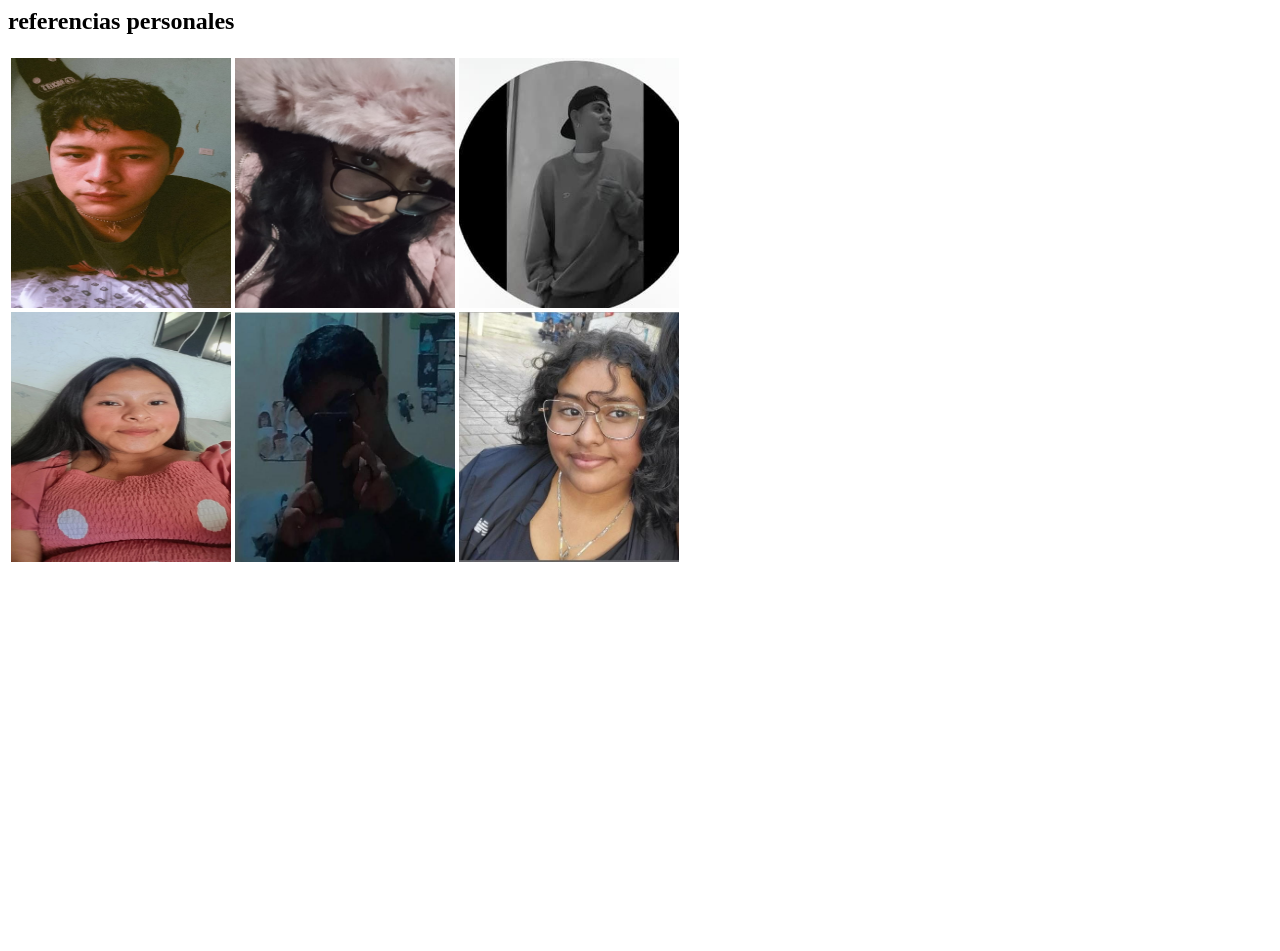
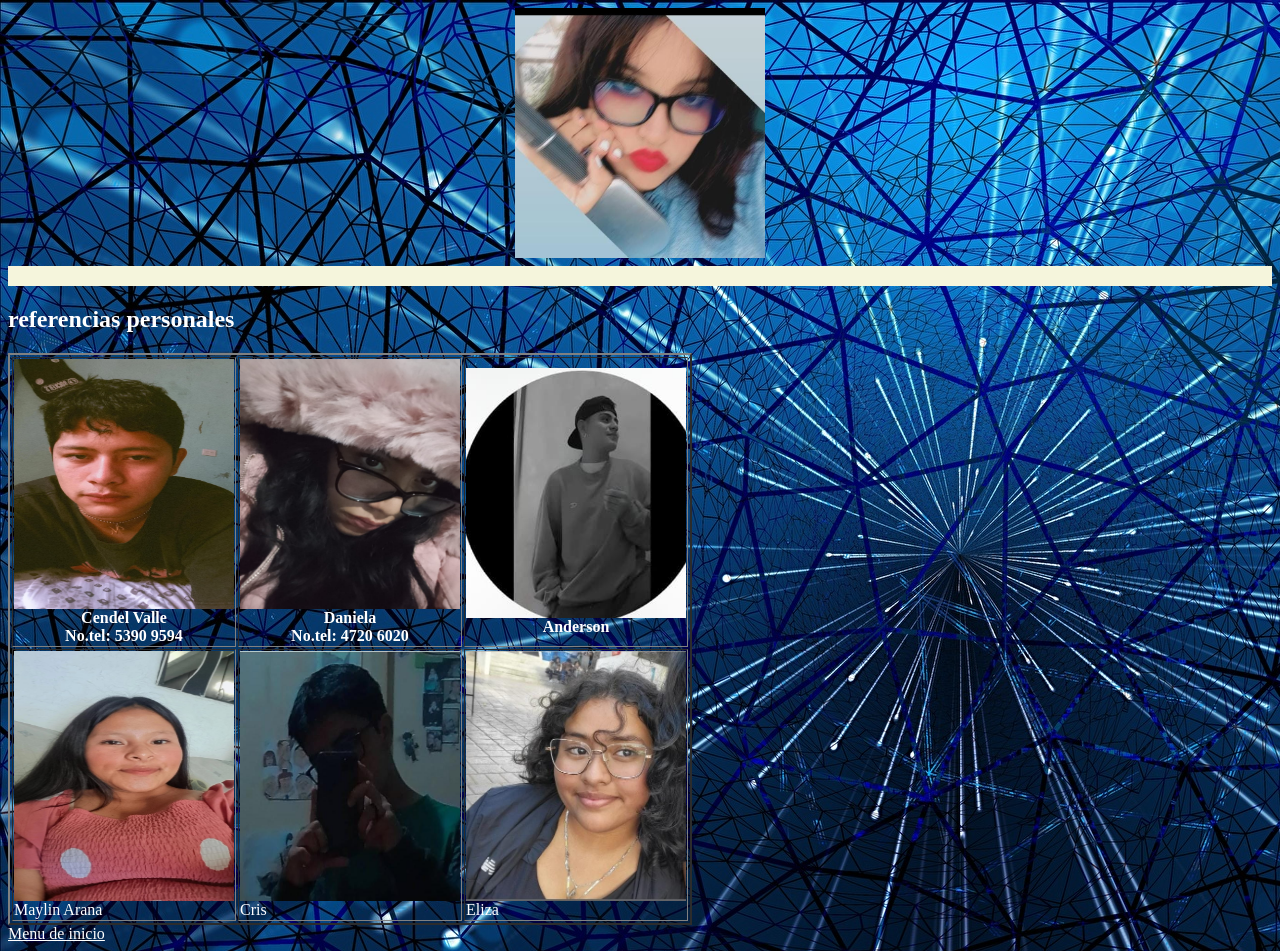
Before and after one commit to rubydavila47/mi-cv2, a plain HTML site: page ref.html in a window 1280 px wide. Before the commit the page ends 800 px from the top, so only its background shows below. Drawn offline with Linux system fonts and the light colour scheme.

Commit message:
mi curriculum

```diff
--- a/ref.html
+++ b/ref.html
@@ -1,13 +1,21 @@
+<div align="center">
+    <img src="imagen\ruby.jpeg" alt="ella soy yo" width="250" height="250">
+    </div>
+    <hr size ="20" noshade align ="left" color="beige">
+    <body background="imagen/fondo/fondo 2.jpg" alink="yellow" vlink="white" link="white"> <font color="white">
 <a id="ref"> <h2> referencias personales </h2></a>
-<table borde="1">
+<table border="2">
     <tr>
-    <th><img src="imagen\cendel.jpeg" alt="Foto 1"  width="220" height="250"></th>
-    <th><img src="imagen\daniela.jpeg" alt="Foto 2" width="220" height="250"></th>
-    <th><img src="imagen\anderson.jpeg" alt="Foto 3" width="220" height="250"></th>
+    <th><font color="white"><img src="imagen\cendel.jpeg" alt="Foto 1"  width="220" height="250"><br>Cendel Valle<br> No.tel: 5390 9594</font></th>
+    <th><font color="white"><img src="imagen\daniela.jpeg" alt="Foto 2" width="220" height="250"><br> Daniela <br> No.tel: 4720 6020</font></th>
+    <th><font color="white"><img src="imagen\anderson.jpeg" alt="Foto 3" width="220" height="250"><br>Anderson</font></th>
     </tr>
     <tr>
-    <td><img src="imagen\maylin.jpeg" alt="Foto 4" width="220" height="250"></td>
-    <td><img src="imagen\cris.jpeg" alt="Foto 5"   width="220" height="250"></td>
-    <td><img src="imagen\eliza.jpeg" alt="Foto 6" width="220" height="250"></td>
+    <td><font color="white"><img src="imagen\maylin.jpeg" alt="Foto 4" width="220" height="250"><br>Maylin Arana</font></td>
+    <td><font color="white"><img src="imagen\cris.jpeg" alt="Foto 5"   width="220" height="250"><br>Cris</font></td>
+    <td><font color="white"><img src="imagen\eliza.jpeg" alt="Foto 6" width="220" height="250"><br>Eliza</font></td>
     </tr>
     </table
+
+    <hr size ="20" noshade align ="left" color="beige">
+    <a href="currulruby.html">Menu de inicio</a>
```
Also changed, not shown: contactos.html (+7 -1 lines), currulruby.html (added, +23 -0 lines), estudio.html (+8 -1 lines), idiomas.html (+7 -1 lines), informatica.html (+7 -1 lines), labor.html (+7 -1 lines), persona.html (+8 -1 lines), imagen/fondo/fondo 2.jpg (added).
